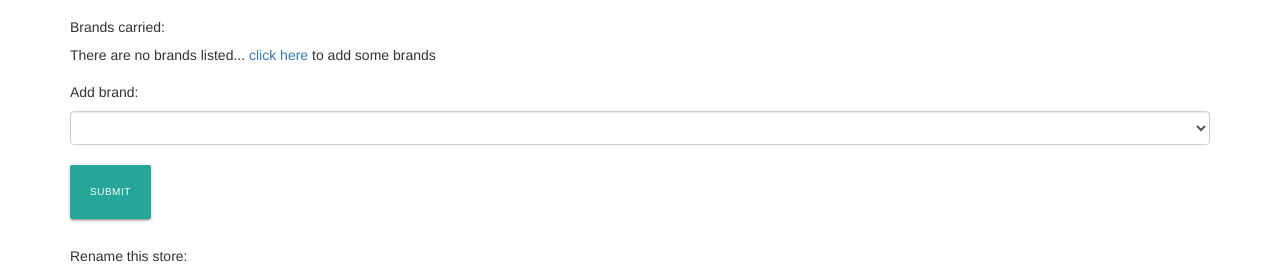
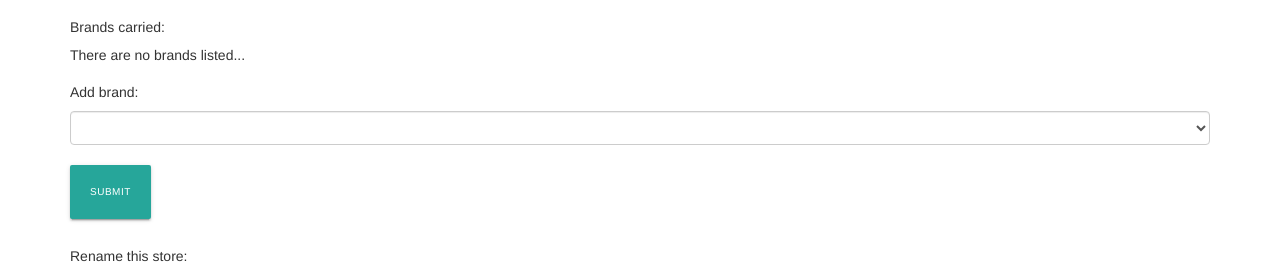
Before and after one commit to browneryan/zappos-php, a PHP site: template views/store.html.twig in a window 1280 px wide. Shown: the top 275 px of the page. Run offline with PHP 8.4, Linux system fonts and the light colour scheme; the template is opened without the code that fills it, so the values that code supplies are empty; some libraries are stand-ins or nearby versions.

Commit message:
General cleanup

```diff
--- a/views/store.html.twig
+++ b/views/store.html.twig
@@ -20,7 +20,7 @@
             {% endfor %}
           </ul>
             {% else %}
-              <p>There are no brands listed... <a href="/brands">click here</a> to add some brands</p>
+              <p>There are no brands listed...</p>
 
         {% endif %}
         <div class="add-features">
```
